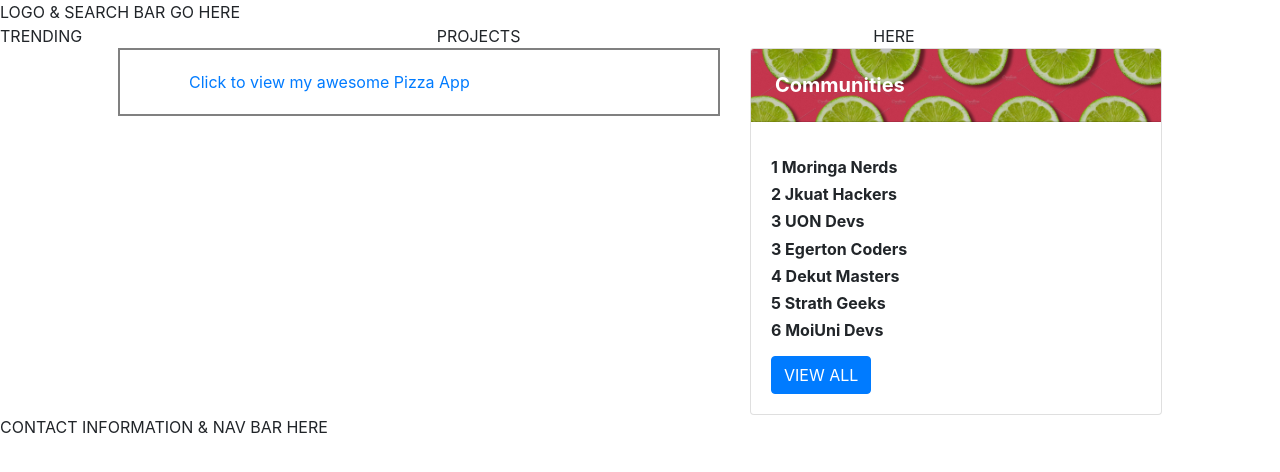
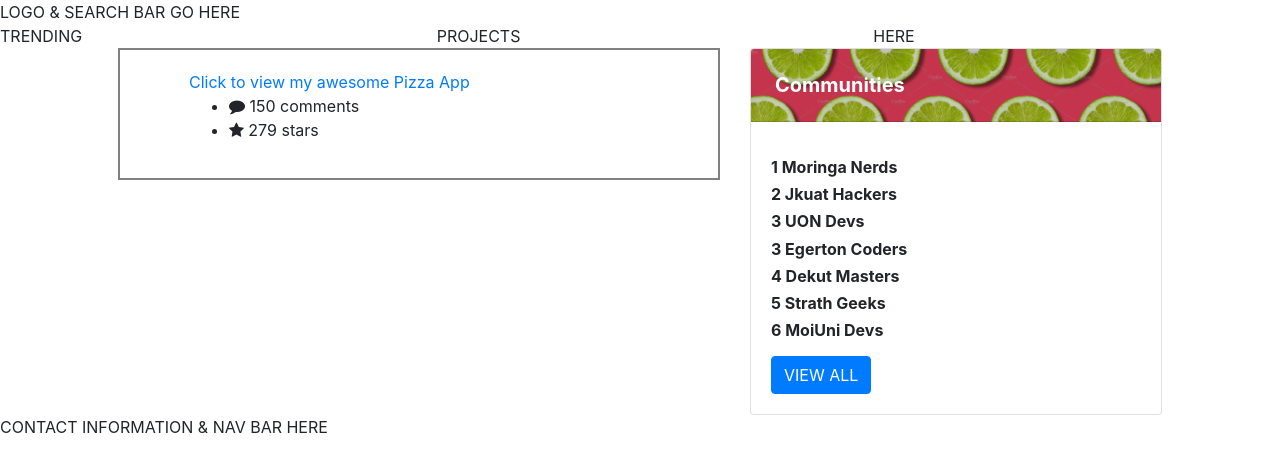
Before and after one commit to GrishonNganga/Limelight, a plain HTML site: page index.html in a window 1280 px wide. Drawn offline with nearby package versions, Linux system fonts and the light colour scheme.

Commit message:
Add the comment and star icons

```diff
--- a/index.html
+++ b/index.html
@@ -53,6 +53,10 @@
                     rel="noopener noreferrer"
                     >Click to view my awesome Pizza App</a
                   >
+                  <ul>
+                    <li><i class="fa fa-comment"></i> 150 comments</li>
+                    <li><i class="fa fa-star"></i> 279 stars</li>
+                  </ul>
                 </div>
               </div>
             </div>
```
